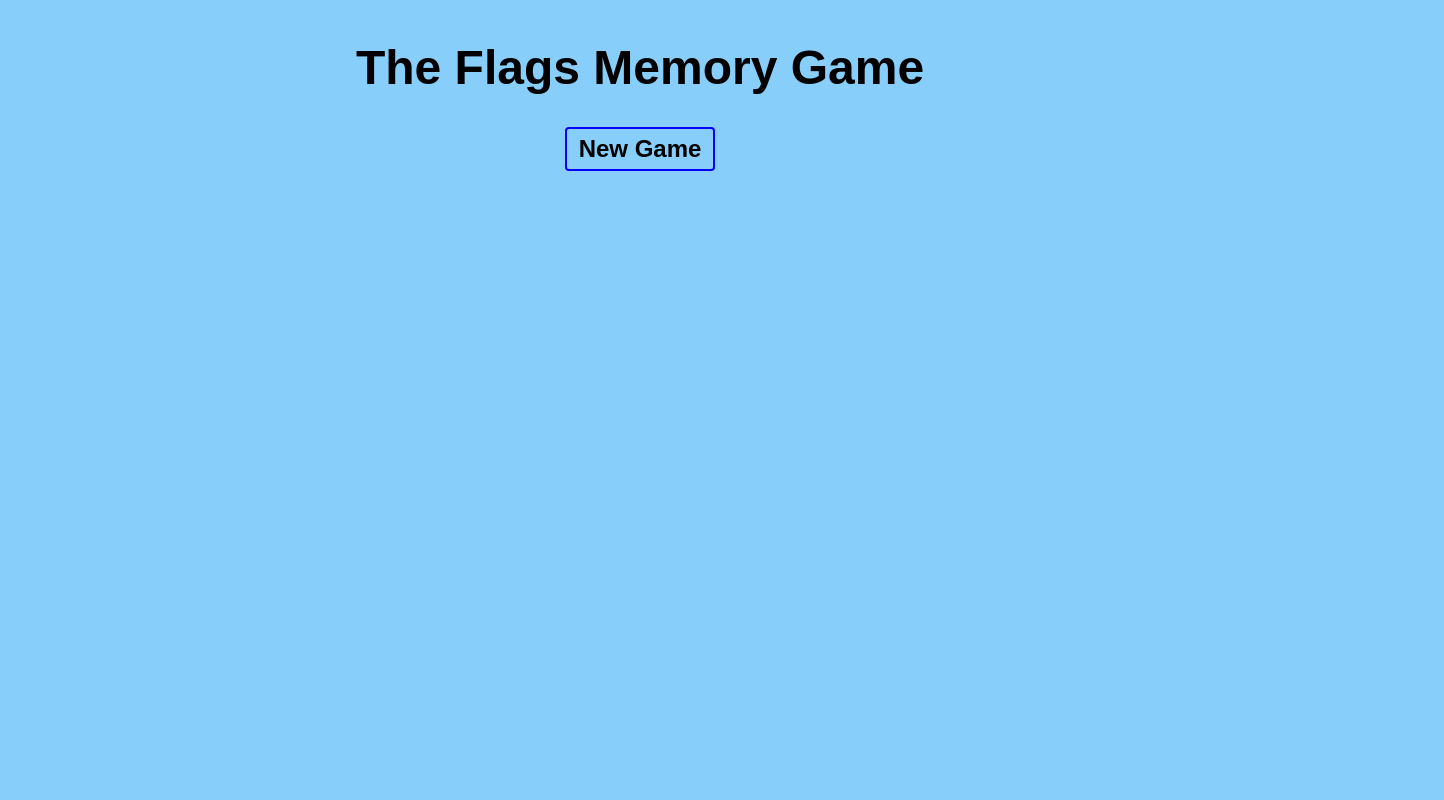
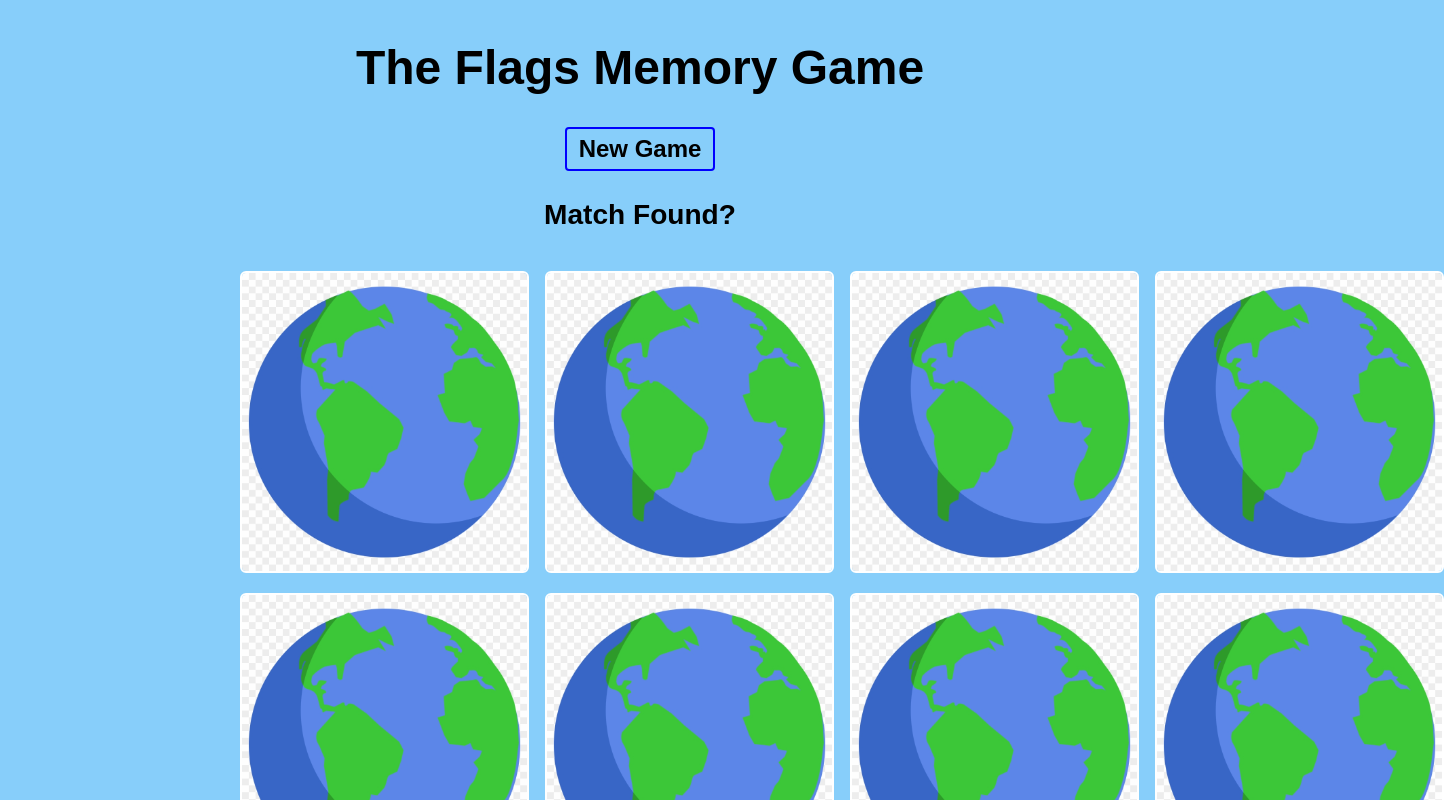
Before and after one commit to FIftekhar/WebDevHW2, a React (Create React App) app: page / in a window 1280 px wide. Shown: the top 800 px of the page, 1444 px wide, since content can reach past the window. Built offline with nearby package versions, Linux system fonts and the light colour scheme.

Commit message:
finished project

```diff
--- a/src/App.js
+++ b/src/App.js
@@ -21,12 +21,16 @@ function App() {
 	const [turns, setTurns] = useState(0)
 	const [choiceOne, setChoiceOne] = useState(null)
 	const [choiceTwo, setChoiceTwo] = useState(null)
+	const [disabled, setDisabled] = useState(false)
+	const [matchFound, setMatching] = useState("")
 
 	const reorderDeck = () => {
 		const newDeck = [...deck, ...deck]
 			.sort(() => Math.random() - 0.5)
 			.map((card) => ({...card, id: Math.random()}))
 
+		setChoiceOne(null)
+		setChoiceTwo(null)
 		setCards(newDeck)
 		setTurns(0)
 	}
@@ -36,21 +40,27 @@ function App() {
 	}
 
 	useEffect(() => {
-		if(choiceOne && choiceTwo) {
-
-			if (choiceOne.src === choiceTwo.src){
-				setCards(prevCards => {
-					return prevCards.map(card => {
-						if(card.src === choiceOne.src){
-							return{...card, matched: true}
+		if(choiceOne && choiceTwo) { // if two cards are selected
+			setDisabled(true) // makes it impossible to click on other cards if two cards are already being checked
+			if (choiceOne.src === choiceTwo.src){ // if those cards are the same
+				setCards(
+					prevCards => {
+						return prevCards.map( // grab the data structure that holds all the cards
+							card => { // for each card in the structure
+								if (card.src === choiceOne.src) { // if the card's src is the same as the one that was picked
+									setMatching("Yes!")
+									return{...card, matched: true} // change the matched value of the card to true
 								} else {
 									return card
 								}
-						})
-				})
+							}
+						)
+					}
+				)
 				resetTurn()
 			} 	else {
-				resetTurn()
+				setMatching("No!")
+				setTimeout(() => resetTurn(), 1000)
 			}
 		}
 	}, [choiceOne, choiceTwo])
@@ -61,15 +71,19 @@ function App() {
 		setChoiceOne(null)
 		setChoiceTwo(null)
 		setTurns(prevTurns => prevTurns + 1)
+		setDisabled(false)
+		setMatching("")
 	}
 
-	console.log(cards, turns)
+	useEffect(() => {
+		reorderDeck()
+	}, [])
 
 	return (
 		<div className="App">
 			<h1>The Flags Memory Game</h1>
 			<button onClick={reorderDeck}>New Game</button>
-
+			<h3>Match Found? {matchFound}</h3>
 			<div className='card-grid'>
 				{
 					cards.map(
@@ -78,11 +92,14 @@ function App() {
 								key={card.id}
 								card={card}
 								handleChoice={handleChoice}
+								flipped={card === choiceOne || card == choiceTwo || card.matched}
+								disabled={disabled}
 							/>
 						)
 					)
 				}
 			</div>
+			<p>Turns: {turns}</p>
 		</div>
 	);
 }
--- a/src/components/Card.css
+++ b/src/components/Card.css
@@ -8,3 +8,24 @@
     border: 2px solid white;
     border-radius: 6px;
 }
+
+.card .card-face {
+    transform: rotateY(90deg);
+    transition: all ease-in 0.2s;
+    position: absolute;
+}
+
+.flipped .card-face {
+    transform: rotateY(0deg);
+    transition-delay: 0.2s;
+}
+
+.card .card-back {
+    transition: all ease-in 0.2s;
+    transition-delay: 0.2s;
+}
+
+.flipped .card-back {
+    transform: rotateY(90deg);
+    transition-delay: 0s;
+}
--- a/src/components/Card.js
+++ b/src/components/Card.js
@@ -1,16 +1,19 @@
 import './Card.css'
 
-export default function SingleCard({card}) {
+export default function SingleCard({card, handleChoice, flipped, disabled }) {
+
+    const handleClick = () => {
+        if (!disabled) {
+            handleChoice(card)
+        }
+    }
+
     return (
         <div>
             <div className="card">
-				<div>
+				<div className={flipped ? "flipped" : ""}>
 					<img className="card-face" src={card.src} />
-					<img
-                    className='card-back'
-                    src={"/img/globe.png"}
-                    onClick={handleClick}
-                    alt="card back" />
+					<img className='card-back' src={"/img/globe.png"} onClick={handleClick} alt="card back" />
 				</div>
 			</div>
         </div>
--- a/src/index.css
+++ b/src/index.css
@@ -4,5 +4,6 @@ body {
 	font-size: 1.5em;
 	text-align: center;
 	background: lightskyblue;
+	background-image: "/img/map.jpg";
 	color: black;
 }
```
Lines whose indentation alone changed are shown as unchanged.
